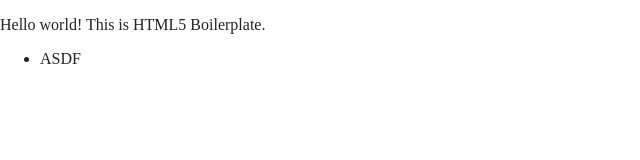
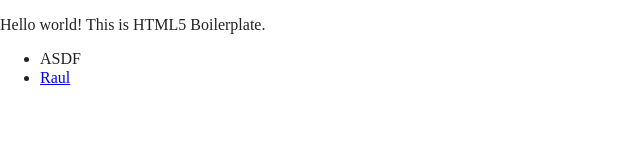
Before and after one commit to devops-winter21/pagina-web, a website built with Parcel: page index.html in a window 1280 px wide. Shown: the full height of the page, 0-640 px from the left. Built offline with nearby package versions, Linux system fonts and the light colour scheme.

```diff
--- a/index.html
+++ b/index.html
@@ -16,6 +16,7 @@
   <link rel="apple-touch-icon" href="icon.png">
   <!-- Place favicon.ico in the root directory -->
 
+  <link rel="stylesheet" href="themes.css" type="text/css" />
   <link rel="stylesheet" href="css/normalize.css">
   <link rel="stylesheet" href="css/main.css">
 
@@ -28,6 +29,9 @@
   <p>Hello world! This is HTML5 Boilerplate.</p>
   <ul>
     <li>ASDF</li>
+    <li href>
+      <a href = raul.html>Raul</a>
+    </li>
   </ul>
   <script src="js/vendor/modernizr-3.11.2.min.js"></script>
   <script src="js/plugins.js"></script>
```
